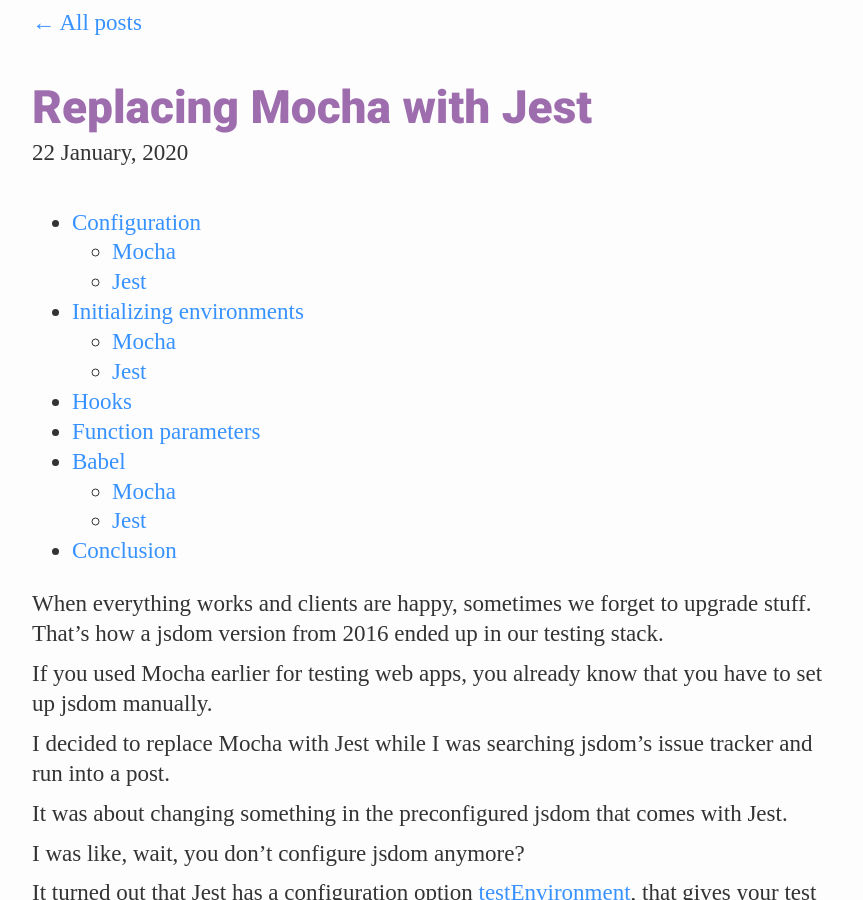
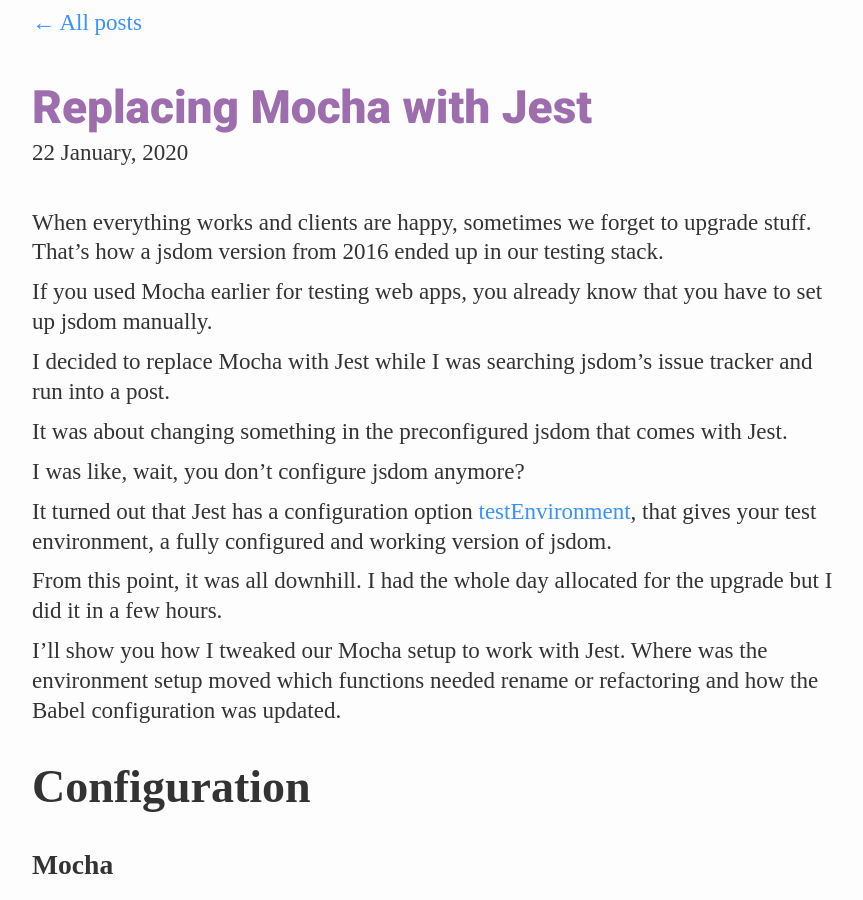
Before and after one commit to akoskm/akoskm.github.io, a Jekyll site: the page built from _posts/2020-01-22-mocha-jest-react-testing.md, in a window 1280 px wide and 900 px high. Shown: the whole window, without its empty margins (206-1069 px from the left). Built offline with Jekyll 4.4.1, drawn with Linux system fonts in a browser that asks for light colours; nearby versions of some CDN libraries; some web fonts are replaced; comment, search, counter and statistics services are not loaded.

Commit message:
remove TOC

```diff
--- a/_posts/2020-01-22-mocha-jest-react-testing.md
+++ b/_posts/2020-01-22-mocha-jest-react-testing.md
@@ -4,11 +4,6 @@
 type: post
 date: 2020-01-22 00:00:01
 ---
-
-{: .no_toc}
-
-* TOC
-{:toc}
 
 When everything works and clients are happy, sometimes we forget to upgrade stuff. That's how a jsdom version from 2016 ended up in our testing stack.
 
```
